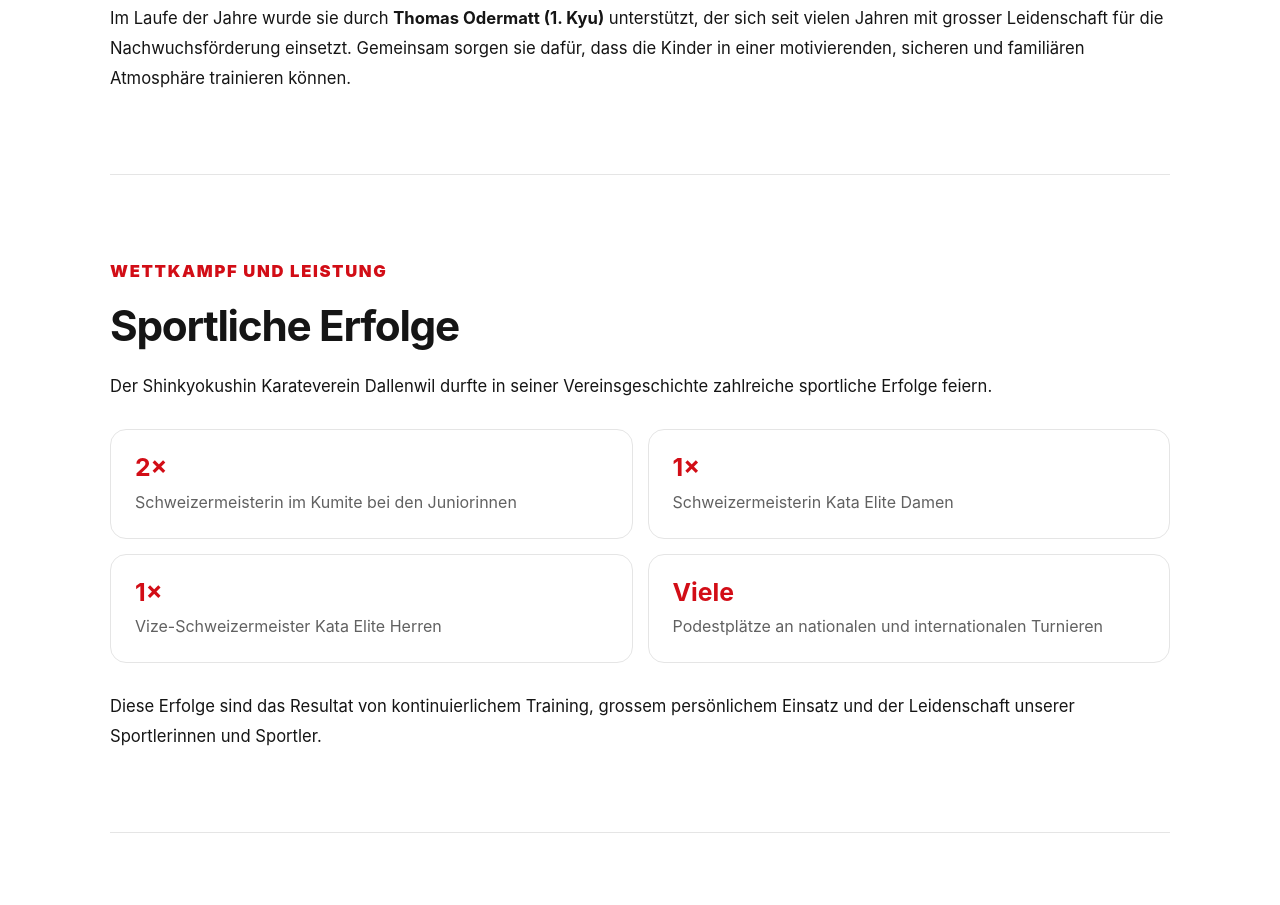
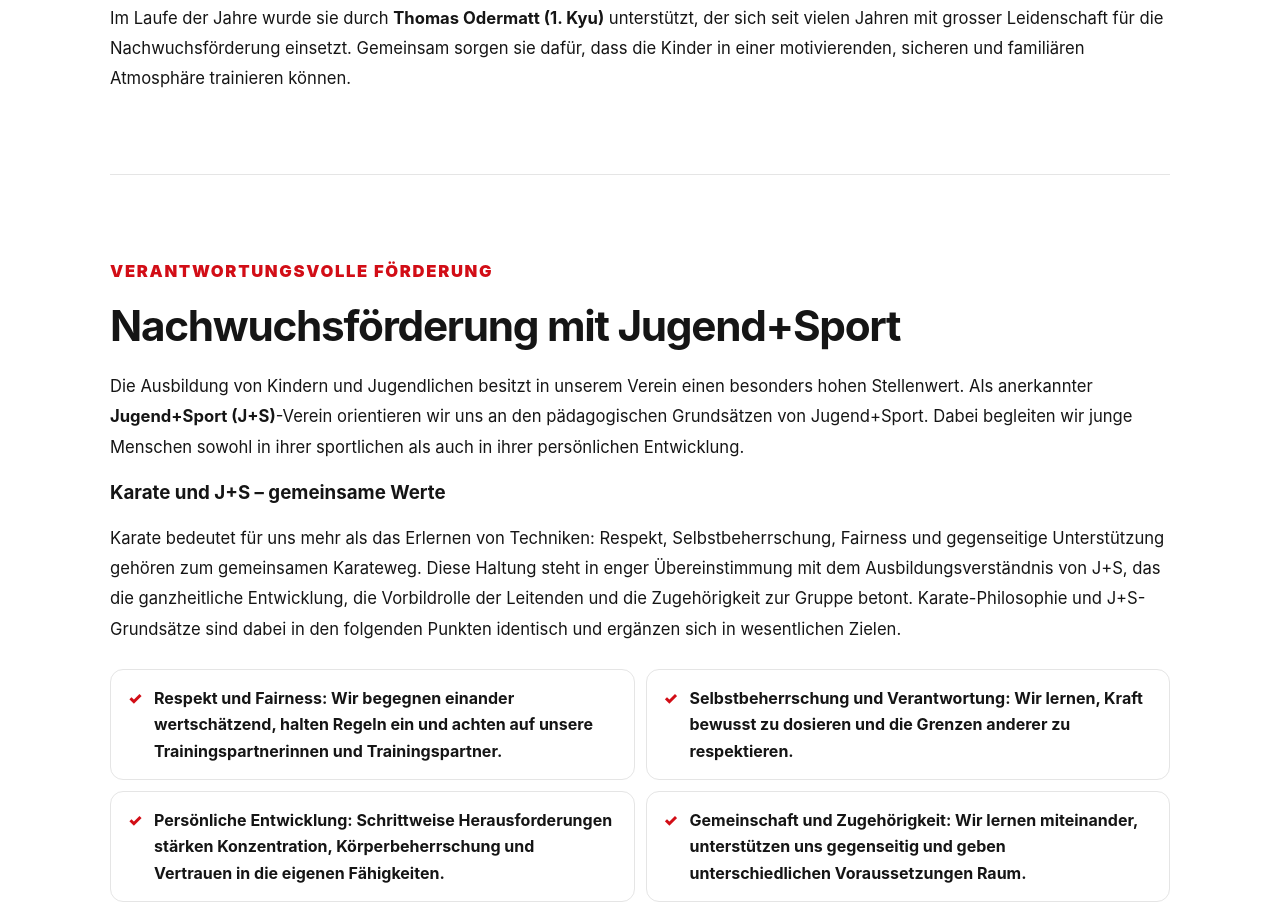
Before and after one commit to oderthpad-art/Vorschau, a plain HTML site: page verein.html in a window 1280 px wide. Shown: the part 3663-4568 px from the top of the page. Drawn offline with Linux system fonts and the light colour scheme.

Commit message:
Add files via upload

```diff
--- a/verein.html
+++ b/verein.html
@@ -147,21 +147,6 @@
 <p>Im Laufe der Jahre wurde sie durch <strong>Thomas Odermatt (1. Kyu)</strong> unterstützt, der sich seit vielen Jahren mit grosser Leidenschaft für die Nachwuchsförderung einsetzt. Gemeinsam sorgen sie dafür, dass die Kinder in einer motivierenden, sicheren und familiären Atmosphäre trainieren können.</p>
 </div>
 </article>
-<article class="club-chapter reveal" id="erfolge">
-
-<div>
-<p class="eyebrow">Wettkampf und Leistung</p>
-<h2>Sportliche Erfolge</h2>
-<p>Der Shinkyokushin Karateverein Dallenwil durfte in seiner Vereinsgeschichte zahlreiche sportliche Erfolge feiern.</p>
-<div class="club-success-grid">
-<div><strong>2×</strong><span>Schweizermeisterin im Kumite bei den Juniorinnen</span></div>
-<div><strong>1×</strong><span>Schweizermeisterin Kata Elite Damen</span></div>
-<div><strong>1×</strong><span>Vize-Schweizermeister Kata Elite Herren</span></div>
-<div><strong>Viele</strong><span>Podestplätze an nationalen und internationalen Turnieren</span></div>
-</div>
-<p>Diese Erfolge sind das Resultat von kontinuierlichem Training, grossem persönlichem Einsatz und der Leidenschaft unserer Sportlerinnen und Sportler.</p>
-</div>
-</article>
 <article class="club-chapter reveal" id="jugend-sport">
 <div>
 <p class="eyebrow">Verantwortungsvolle Förderung</p>
```
Also changed, not shown: index.html (+0 -14 lines), 3 other files.
